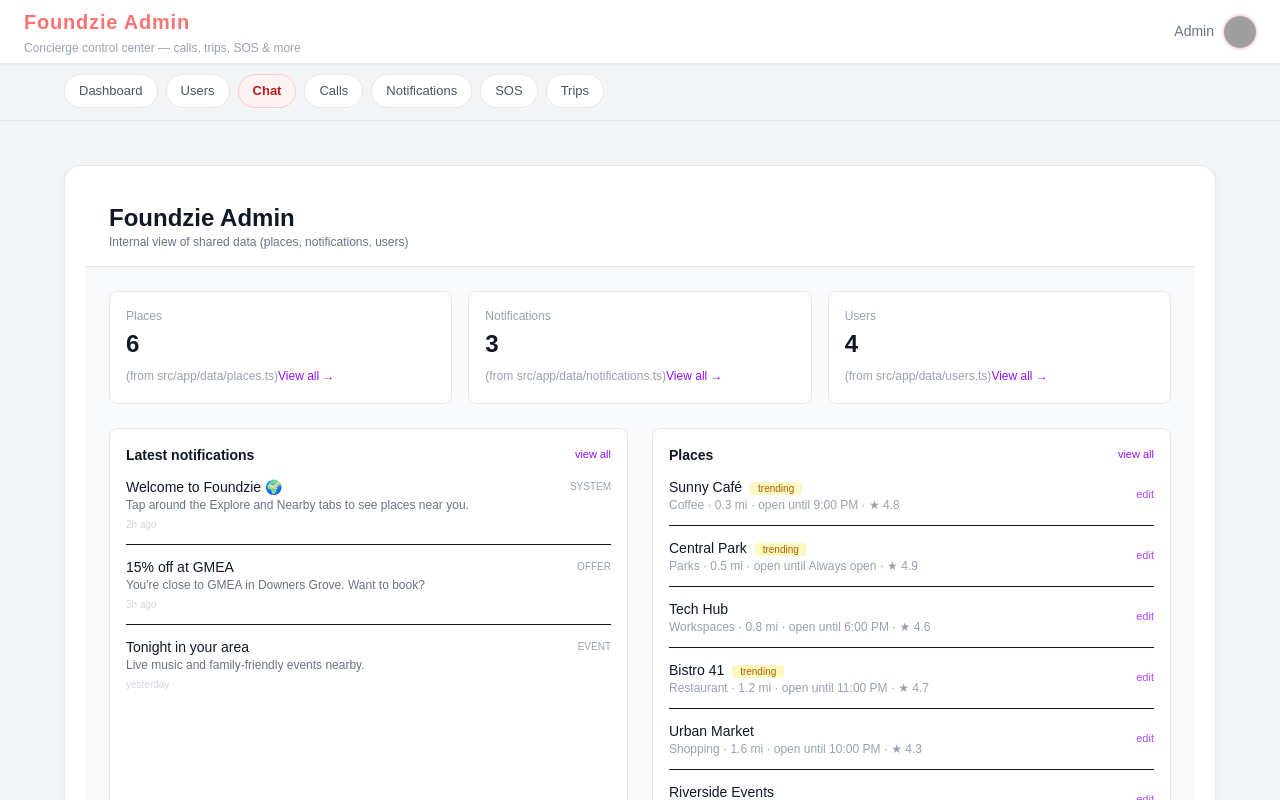
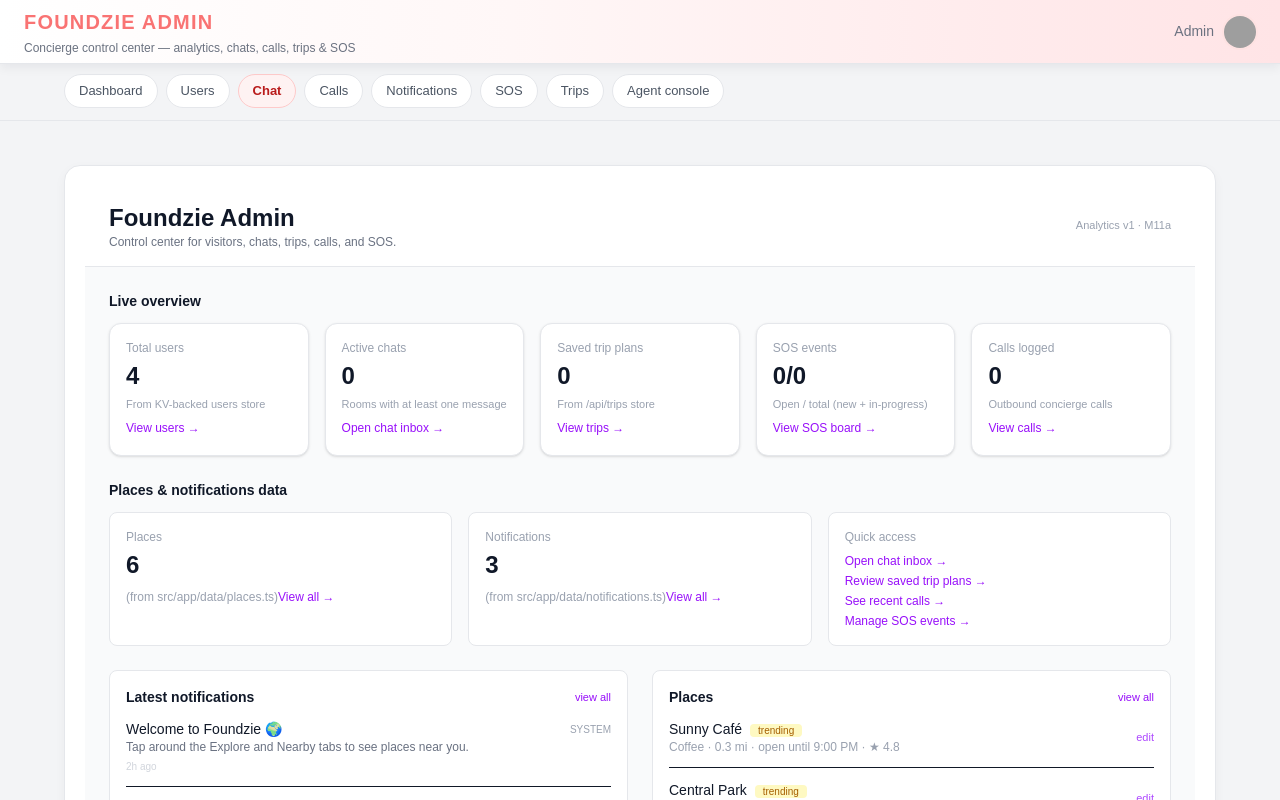
Before and after one commit to Foundzie/foundzie-v2, a Next.js app: page /admin in a window 1280 px wide. Shown: the top 800 px of the page. Built offline with nearby package versions, Linux system fonts and the light colour scheme; grey boxes are pictures that could not be loaded.

Commit message:
M11a - Admin analytics overview and improved nav

```diff
--- a/src/app/admin/layout.tsx
+++ b/src/app/admin/layout.tsx
@@ -16,14 +16,15 @@ export default function AdminLayout({
     <div
       style={{
         minHeight: "100vh",
-        background: "#f3f4f6", // light grey background
+        background: "#f3f4f6",
         color: "#111827",
       }}
     >
       {/* Top bar */}
       <header
         style={{
-          background: "white",
+          background:
+            "linear-gradient(90deg, #ffffff 0%, #fff7f7 40%, #ffe4e6 100%)",
           borderBottom: "1px solid #e5e7eb",
           height: "64px",
           display: "flex",
@@ -33,7 +34,7 @@ export default function AdminLayout({
           position: "sticky",
           top: 0,
           zIndex: 100,
-          boxShadow: "0 1px 2px rgba(15,23,42,0.05)",
+          boxShadow: "0 4px 10px rgba(15,23,42,0.06)",
         }}
       >
         {/* Left side: logo + subtitle */}
@@ -43,7 +44,8 @@ export default function AdminLayout({
               fontWeight: 800,
               color: "#f97373",
               fontSize: "20px",
-              letterSpacing: "0.04em",
+              letterSpacing: "0.06em",
+              textTransform: "uppercase",
             }}
           >
             Foundzie Admin
@@ -51,10 +53,10 @@ export default function AdminLayout({
           <span
             style={{
               fontSize: "12px",
-              color: "#9ca3af",
+              color: "#6b7280",
             }}
           >
-            Concierge control center — calls, trips, SOS & more
+            Concierge control center — analytics, chats, calls, trips & SOS
           </span>
         </div>
 
@@ -103,7 +105,7 @@ export default function AdminLayout({
             gap: "8px",
           }}
         >
-          {/* Each item is a pill-style link */}
+          {/* Pill-style nav items */}
           <NavPill href="/admin" label="Dashboard" />
           <NavPill href="/admin/users" label="Users" />
           <NavPill href="/admin/chat" label="Chat" emphasis />
@@ -111,6 +113,7 @@ export default function AdminLayout({
           <NavPill href="/admin/notifications" label="Notifications" />
           <NavPill href="/admin/sos" label="SOS" />
           <NavPill href="/admin/trips" label="Trips" />
+          <NavPill href="/admin/agent" label="Agent console" />
         </div>
       </nav>
 
@@ -139,8 +142,8 @@ export default function AdminLayout({
 }
 
 /**
- * Simple pill-style nav link component for the admin header.
- * This is kept in the same file for simplicity.
+ * Pill-style nav link component for the admin header.
+ * NOTE: no event handlers here so it stays Server-Component-safe.
  */
 function NavPill({
   href,
@@ -159,7 +162,8 @@ function NavPill({
     fontSize: "13px",
     textDecoration: "none",
     border: "1px solid transparent",
-    transition: "background-color 0.15s ease, border-color 0.15s ease, color 0.15s ease",
+    transition:
+      "background-color 0.15s ease, border-color 0.15s ease, color 0.15s ease",
   };
 
   const normal: React.CSSProperties = {
--- a/src/app/admin/page.tsx
+++ b/src/app/admin/page.tsx
@@ -1,29 +1,160 @@
 // src/app/admin/page.tsx
 
 import Link from "next/link";
+
+// Existing mock data for content lists
 import { mockPlaces } from "@/app/data/places";
 import { mockNotifications } from "@/app/data/notifications";
-import { mockUsers } from "@/app/data/users";
+
+// Server-side stores for real analytics
+import { listUsers } from "@/app/api/users/store";
+import { listRooms } from "@/app/api/chat/store";
+import { listEvents } from "@/app/api/sos/store";
+import { listCallLogs } from "@/app/api/calls/store";
+import { listTrips } from "@/app/api/trips/store";
 
 // make TS happy about the shape coming from data files
 type Place = (typeof mockPlaces)[number];
 type AdminNotification = (typeof mockNotifications)[number];
-type AdminUser = (typeof mockUsers)[number];
 
-export default function AdminPage() {
+export default async function AdminPage() {
+  // Fetch live stats in parallel
+  const [users, rooms, sosEvents, callLogs, trips] = await Promise.all([
+    listUsers(),
+    listRooms(),
+    listEvents(),
+    listCallLogs(50),
+    listTrips(),
+  ]);
+
+  const totalUsers = users.length;
+  const activeChats = rooms.length;
+  const totalTrips = trips.length;
+
+  const totalSos = sosEvents.length;
+  const openSos = sosEvents.filter(
+    (e) => e.status === "new" || e.status === "in-progress"
+  ).length;
+
+  const totalCalls = callLogs.length;
+
   return (
     <main className="min-h-screen bg-gray-50">
       {/* top bar */}
-      <header className="w-full bg-white border-b border-gray-200 px-6 py-4">
-        <h1 className="text-2xl font-semibold text-gray-900">Foundzie Admin</h1>
+      <header className="w-full bg-white border-b border-gray-200 px-6 py-4 flex items-center justify-between">
+        <div>
+          <h1 className="text-2xl font-semibold text-gray-900">
+            Foundzie Admin
+          </h1>
           <p className="text-xs text-gray-500">
-          Internal view of shared data (places, notifications, users)
+            Control center for visitors, chats, trips, calls, and SOS.
           </p>
+        </div>
+        <span className="text-[11px] text-gray-400">
+          Analytics v1 · M11a
+        </span>
       </header>
 
       <div className="px-6 py-6 flex flex-col gap-6">
-        {/* stats cards */}
-        <section className="grid grid-cols-1 md:grid-cols-3 gap-4">
+        {/* LIVE METRICS ROW */}
+        <section>
+          <h2 className="text-sm font-semibold text-gray-900 mb-3">
+            Live overview
+          </h2>
+          <div className="grid grid-cols-1 sm:grid-cols-2 lg:grid-cols-5 gap-4">
+            {/* Users */}
+            <div className="bg-white border border-gray-200 rounded-xl p-4 shadow-sm">
+              <p className="text-xs text-gray-400 mb-1">Total users</p>
+              <p className="text-2xl font-semibold text-gray-900">
+                {totalUsers}
+              </p>
+              <p className="text-[11px] text-gray-400 mt-1">
+                From KV-backed users store
+              </p>
+              <Link
+                href="/admin/users"
+                className="text-xs text-purple-600 mt-2 inline-block hover:underline"
+              >
+                View users →
+              </Link>
+            </div>
+
+            {/* Active chat rooms */}
+            <div className="bg-white border border-gray-200 rounded-xl p-4 shadow-sm">
+              <p className="text-xs text-gray-400 mb-1">Active chats</p>
+              <p className="text-2xl font-semibold text-gray-900">
+                {activeChats}
+              </p>
+              <p className="text-[11px] text-gray-400 mt-1">
+                Rooms with at least one message
+              </p>
+              <Link
+                href="/admin/chat"
+                className="text-xs text-purple-600 mt-2 inline-block hover:underline"
+              >
+                Open chat inbox →
+              </Link>
+            </div>
+
+            {/* Saved trip plans */}
+            <div className="bg-white border border-gray-200 rounded-xl p-4 shadow-sm">
+              <p className="text-xs text-gray-400 mb-1">Saved trip plans</p>
+              <p className="text-2xl font-semibold text-gray-900">
+                {totalTrips}
+              </p>
+              <p className="text-[11px] text-gray-400 mt-1">
+                From /api/trips store
+              </p>
+              <Link
+                href="/admin/trips"
+                className="text-xs text-purple-600 mt-2 inline-block hover:underline"
+              >
+                View trips →
+              </Link>
+            </div>
+
+            {/* SOS */}
+            <div className="bg-white border border-gray-200 rounded-xl p-4 shadow-sm">
+              <p className="text-xs text-gray-400 mb-1">SOS events</p>
+              <p className="text-2xl font-semibold text-gray-900">
+                {openSos}/{totalSos}
+              </p>
+              <p className="text-[11px] text-gray-400 mt-1">
+                Open / total (new + in-progress)
+              </p>
+              <Link
+                href="/admin/sos"
+                className="text-xs text-purple-600 mt-2 inline-block hover:underline"
+              >
+                View SOS board →
+              </Link>
+            </div>
+
+            {/* Calls */}
+            <div className="bg-white border border-gray-200 rounded-xl p-4 shadow-sm">
+              <p className="text-xs text-gray-400 mb-1">Calls logged</p>
+              <p className="text-2xl font-semibold text-gray-900">
+                {totalCalls}
+              </p>
+              <p className="text-[11px] text-gray-400 mt-1">
+                Outbound concierge calls
+              </p>
+              <Link
+                href="/admin/calls"
+                className="text-xs text-purple-600 mt-2 inline-block hover:underline"
+              >
+                View calls →
+              </Link>
+            </div>
+          </div>
+        </section>
+
+        {/* DATA SOURCES ROW (still using mocks for now) */}
+        <section>
+          <h2 className="text-sm font-semibold text-gray-900 mb-3">
+            Places & notifications data
+          </h2>
+          <div className="grid grid-cols-1 md:grid-cols-3 gap-4">
             {/* places card */}
             <div className="bg-white border border-gray-200 rounded-lg p-4">
               <p className="text-xs text-gray-400 mb-1">Places</p>
@@ -58,25 +189,40 @@ export default function AdminPage() {
               </Link>
             </div>
 
-          {/* users card */}
+            {/* small “quick links” card */}
             <div className="bg-white border border-gray-200 rounded-lg p-4">
-            <p className="text-xs text-gray-400 mb-1">Users</p>
-            <p className="text-2xl font-semibold text-gray-900">
-              {mockUsers.length}
-            </p>
-            <span className="text-xs text-gray-400 mt-1 inline-block">
-              (from src/app/data/users.ts)
-            </span>
+              <p className="text-xs text-gray-400 mb-2">Quick access</p>
+              <div className="flex flex-col gap-1 text-xs">
                 <Link
-              href="/admin/users"
-              className="text-xs text-purple-600 mt-2 inline-block hover:underline"
+                  href="/admin/chat"
+                  className="text-purple-600 hover:underline"
                 >
-              View all →
+                  Open chat inbox →
                 </Link>
+                <Link
+                  href="/admin/trips"
+                  className="text-purple-600 hover:underline"
+                >
+                  Review saved trip plans →
+                </Link>
+                <Link
+                  href="/admin/calls"
+                  className="text-purple-600 hover:underline"
+                >
+                  See recent calls →
+                </Link>
+                <Link
+                  href="/admin/sos"
+                  className="text-purple-600 hover:underline"
+                >
+                  Manage SOS events →
+                </Link>
+              </div>
+            </div>
           </div>
         </section>
 
-        {/* lower area: notifications + places */}
+        {/* lower area: notifications + places (unchanged lists) */}
         <section className="grid grid-cols-1 lg:grid-cols-2 gap-6">
           {/* latest notifications */}
           <div className="bg-white border border-gray-200 rounded-lg p-4">
```
Lines whose indentation alone changed are shown as unchanged.
